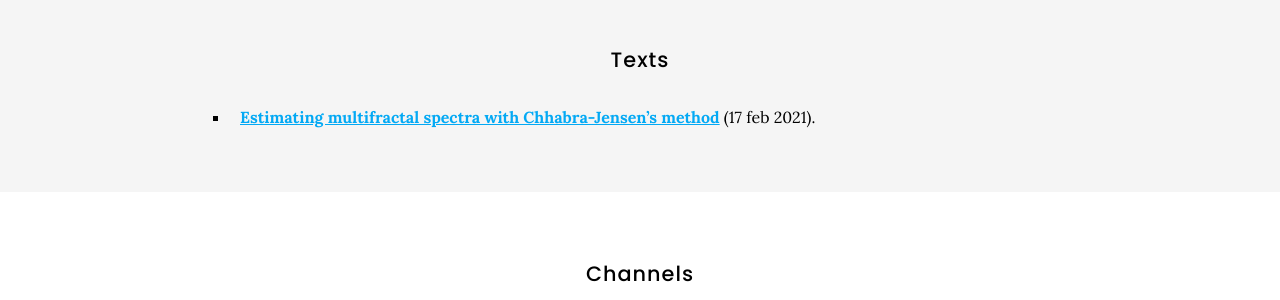
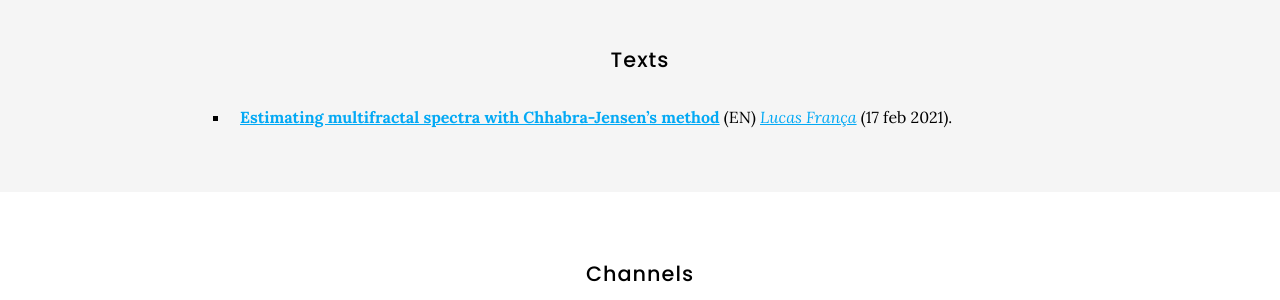
Before and after one commit to metaBIOlab/metabio, a Jekyll site: the page built from tools/index.md, in a window 1280 px wide. Shown: the part 499-799 px from the top of the page. Built offline with Jekyll 4.4.1, drawn with Linux system fonts in a browser that asks for light colours; nearby versions of some CDN libraries.

Commit message:
Update index.md

```diff
--- a/tools/index.md
+++ b/tools/index.md
@@ -19,7 +19,7 @@ Please fell free to get in touch with any of us regarding this material.
 
 ## Texts
 
-- **[Estimating multifractal spectra with Chhabra-Jensen's method](https://www.lfranca.uk/post/multifractal-chj/)** (17 feb 2021).
+- **[Estimating multifractal spectra with Chhabra-Jensen's method](https://www.lfranca.uk/post/multifractal-chj/)** (EN) _[Lucas França](lucas-franca)_ (17 feb 2021).
 <br>
 
 {% include section.html %}
```
